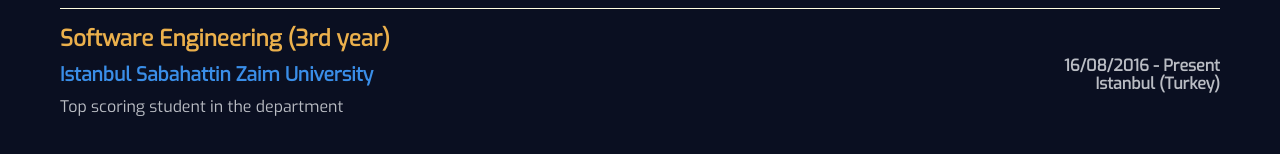
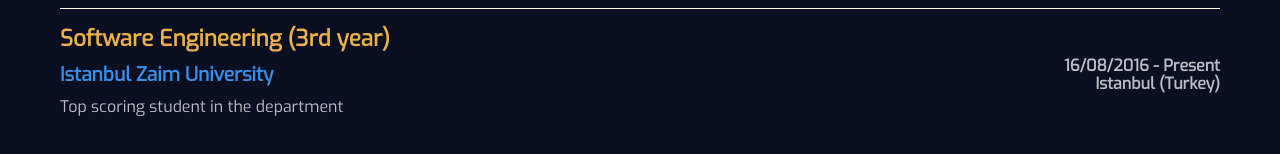
Before and after one commit to mustafaberat/personal-website-1, a Next.js app: page /resume in a window 1280 px wide. Shown: the part 1164-1318 px from the top of the page. Built offline with nearby package versions, Linux system fonts and the light colour scheme.

Commit message:
fix date stick problem

```diff
--- a/components/resumeComps/Education.js
+++ b/components/resumeComps/Education.js
@@ -7,7 +7,7 @@ const Education = () => {
                 <h1 className="workexperience-title">Education</h1>
                 <h3 className="work-title">Software Engineering (3rd year)</h3>
                 <div className="work-subtitles">
-                    <h3 className="work-companay">Istanbul Sabahattin Zaim University</h3>
+                    <h3 className="work-companay">Istanbul Zaim University</h3>
                     <div className="work-dateandlocation">
                         <h3 className="work-date">16/08/2016 - Present</h3>
                         <h3 className="work-location">Istanbul (Turkey)</h3>
--- a/styles/variables.css
+++ b/styles/variables.css
@@ -8,7 +8,6 @@
   --fingerSize: 40px;
   --gutter: 20px;
   --halfgutter: 10px;
-  --quartergutter: 5px;
   --headerLogoSize: 40px;
   --borderRadius: 4px;
 }
--- a/styles/workexperience.css
+++ b/styles/workexperience.css
@@ -29,6 +29,7 @@
 .work-dateandlocation {
   margin-left: auto;
   white-space: nowrap;
+  padding-left: var(--halfgutter);
 }
 .work-location,
 .work-date,
```
